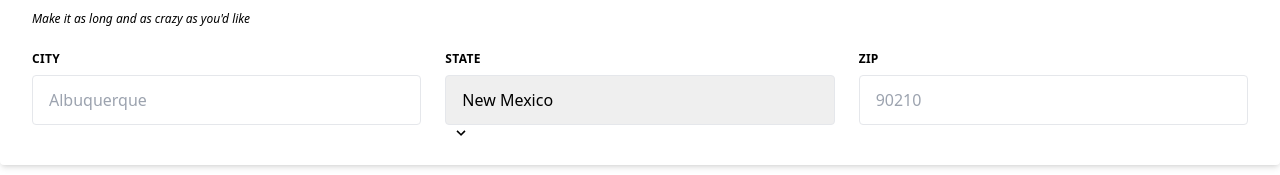
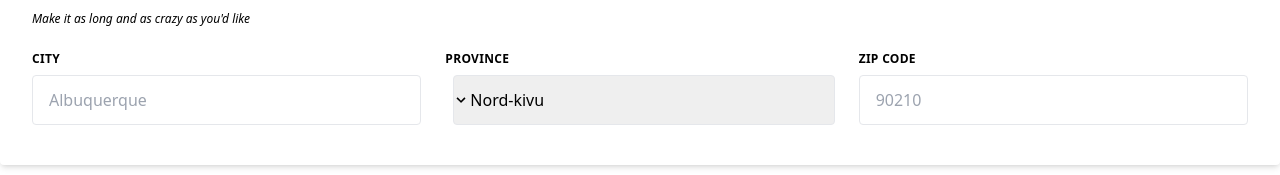
Before and after one commit to NdekoCode/angular-forms, an Angular app: page /form in a window 1280 px wide. Shown: the part 265-440 px from the top of the page. Built offline with nearby package versions, Linux system fonts and the light colour scheme.

Commit message:
refactor: add user model and change input focus interaction

```diff
--- a/src/app/shared/components/form/form.component.html
+++ b/src/app/shared/components/form/form.component.html
@@ -1,93 +1,93 @@
 <div class="container mt-10">
   <div
-    class="bg-white shadow-md rounded px-8 pt-6 pb-8 mb-4 flex flex-col my-2"
+    class="flex flex-col px-8 pt-6 pb-8 my-2 mb-4 bg-white rounded shadow-md"
   >
-    <div class="-mx-3 md:flex mb-6">
-      <div class="md:w-1/2 px-3 mb-6 md:mb-0">
+    <div class="mb-6 -mx-3 md:flex">
+      <div class="px-3 mb-6 md:w-1/2 md:mb-0">
         <label
-          class="block uppercase tracking-wide text-grey-darker text-xs font-bold mb-2"
+          class="block mb-2 text-xs font-bold tracking-wide uppercase text-grey-darker"
           for="grid-first-name"
         >
           First Name
         </label>
         <input
-          class="appearance-none block w-full bg-grey-lighter text-grey-darker border border-red rounded py-3 px-4 mb-3"
+          class="block w-full px-4 py-3 mb-3 border rounded appearance-none bg-grey-lighter text-grey-darker border-red"
           id="grid-first-name"
           type="text"
           placeholder="Jane"
         />
-        <p class="text-red text-xs italic">Please fill out this field.</p>
+        <p class="text-xs italic text-red">Please fill out this field.</p>
       </div>
-      <div class="md:w-1/2 px-3">
+      <div class="px-3 md:w-1/2">
         <label
-          class="block uppercase tracking-wide text-grey-darker text-xs font-bold mb-2"
+          class="block mb-2 text-xs font-bold tracking-wide uppercase text-grey-darker"
           for="grid-last-name"
         >
           Last Name
         </label>
         <input
-          class="appearance-none block w-full bg-grey-lighter text-grey-darker border border-grey-lighter rounded py-3 px-4"
+          class="block w-full px-4 py-3 border rounded appearance-none bg-grey-lighter text-grey-darker border-grey-lighter"
           id="grid-last-name"
           type="text"
           placeholder="Doe"
         />
       </div>
     </div>
-    <div class="-mx-3 md:flex mb-6">
-      <div class="md:w-full px-3">
+    <div class="mb-6 -mx-3 md:flex">
+      <div class="px-3 md:w-full">
         <label
-          class="block uppercase tracking-wide text-grey-darker text-xs font-bold mb-2"
+          class="block mb-2 text-xs font-bold tracking-wide uppercase text-grey-darker"
           for="grid-password"
         >
           Password
         </label>
         <input
-          class="appearance-none block w-full bg-grey-lighter text-grey-darker border border-grey-lighter rounded py-3 px-4 mb-3"
+          class="block w-full px-4 py-3 mb-3 border rounded appearance-none bg-grey-lighter text-grey-darker border-grey-lighter"
           id="grid-password"
           type="password"
           placeholder="******************"
         />
-        <p class="text-grey-dark text-xs italic">
+        <p class="text-xs italic text-grey-dark">
           Make it as long and as crazy as you'd like
         </p>
       </div>
     </div>
-    <div class="-mx-3 md:flex mb-2">
-      <div class="md:w-1/2 px-3 mb-6 md:mb-0">
+    <div class="mb-2 -mx-3 md:flex">
+      <div class="px-3 mb-6 md:w-1/2 md:mb-0">
         <label
-          class="block uppercase tracking-wide text-grey-darker text-xs font-bold mb-2"
+          class="block mb-2 text-xs font-bold tracking-wide uppercase text-grey-darker"
           for="grid-city"
         >
           City
         </label>
         <input
-          class="appearance-none block w-full bg-grey-lighter text-grey-darker border border-grey-lighter rounded py-3 px-4"
+          class="block w-full px-4 py-3 border rounded appearance-none bg-grey-lighter text-grey-darker border-grey-lighter"
           id="grid-city"
           type="text"
           placeholder="Albuquerque"
         />
       </div>
-      <div class="md:w-1/2 px-3">
+      <div class="px-3 md:w-1/2">
         <label
-          class="block uppercase tracking-wide text-grey-darker text-xs font-bold mb-2"
+          class="block mb-2 text-xs font-bold tracking-wide uppercase text-grey-darker"
           for="grid-state"
         >
-          State
+          Province
         </label>
-        <div class="relative">
+        <div class="relative flex items-center">
           <select
-            class="block appearance-none w-full bg-grey-lighter border border-grey-lighter text-grey-darker py-3 px-4 pr-8 rounded"
+            class="block w-full px-4 py-3 pr-8 ml-2 border rounded appearance-none bg-grey-lighter border-grey-lighter text-grey-darker"
             id="grid-state"
           >
-            <option>New Mexico</option>
-            <option>Missouri</option>
-            <option>Texas</option>
+            <option>Nord-kivu</option>
+            <option>Sud-kivu</option>
+            <option>Maniema</option>
           </select>
           <div
-            class="pointer-events-none absolute pin-y pin-r flex items-center px-2 text-grey-darker"
+            class="absolute flex items-center px-2 pointer-events-none pin-y pin-r text-grey-darker"
           >
             <svg
-              class="h-4 w-4"
+              class="w-4 h-4"
               xmlns="http://www.w3.org/2000/svg"
               viewBox="0 0 20 20"
             >
@@ -98,15 +98,15 @@
           </div>
         </div>
       </div>
-      <div class="md:w-1/2 px-3">
+      <div class="px-3 md:w-1/2">
         <label
-          class="block uppercase tracking-wide text-grey-darker text-xs font-bold mb-2"
+          class="block mb-2 text-xs font-bold tracking-wide uppercase text-grey-darker"
           for="grid-zip"
         >
-          Zip
+          Zip Code
         </label>
         <input
-          class="appearance-none block w-full bg-grey-lighter text-grey-darker border border-grey-lighter rounded py-3 px-4"
+          class="block w-full px-4 py-3 border rounded appearance-none bg-grey-lighter text-grey-darker border-grey-lighter"
           id="grid-zip"
           type="text"
           placeholder="90210"
--- /dev/null
+++ b/src/app/shared/models/user.model.ts
@@ -0,0 +1,7 @@
+export class User {
+  public firstName!: string;
+  public lastName!: string;
+  public email!: string;
+  public password!: string;
+  public city!: string;
+}
```
